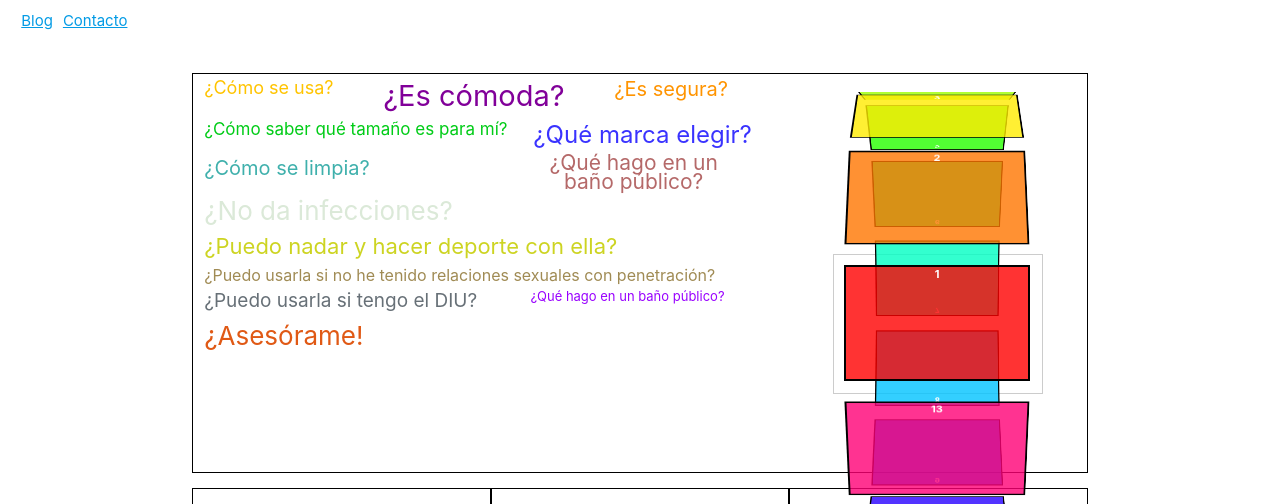
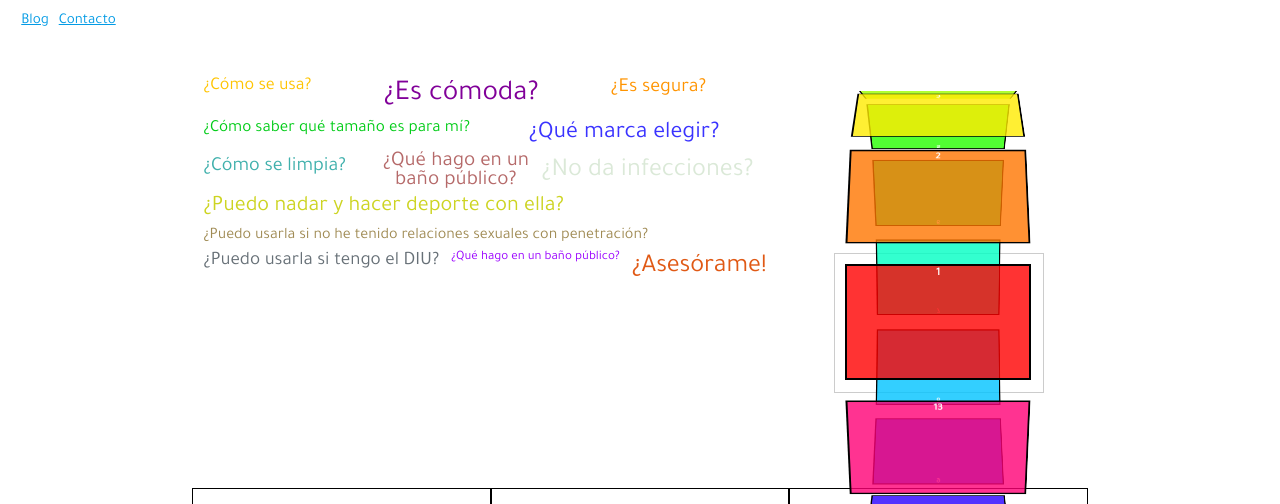
Before and after one commit to awakeelectronik/laCopa, a website: page index.html in a window 1280 px wide. Shown: the top 504 px of the page. Drawn offline with nearby package versions, Linux system fonts and the light colour scheme.

Commit message:
starting again

```diff
--- a/sass/main.scss
+++ b/sass/main.scss
@@ -1,3 +1,7 @@
+
+@import url('https://fonts.googleapis.com/css?family=Tajawal');
+
+
 $geraldine: #E57373;
 $geraldine1 :#F58F8D;
 $geraldine2 :#F7A5A4;
@@ -8,6 +12,10 @@ $geraldine6 :#FCDADA;
 $geraldine7 :#FDE1E1;
 $geraldine8 :#FDE7E7;
 $geraldine9 :#FDECEC;
+
+* {
+    font-family: 'Tajawal', sans-serif;
+}
 
 
 #navbar {
@@ -29,7 +37,6 @@ $geraldine9 :#FDECEC;
 #section {
   &-one {
     height: 400px;
-    border: 1px solid black;
 
     #video-what{
         position: relative;
```
Also changed, not shown: index.html (+1 -2 lines), css/main.css, 1 other file.
